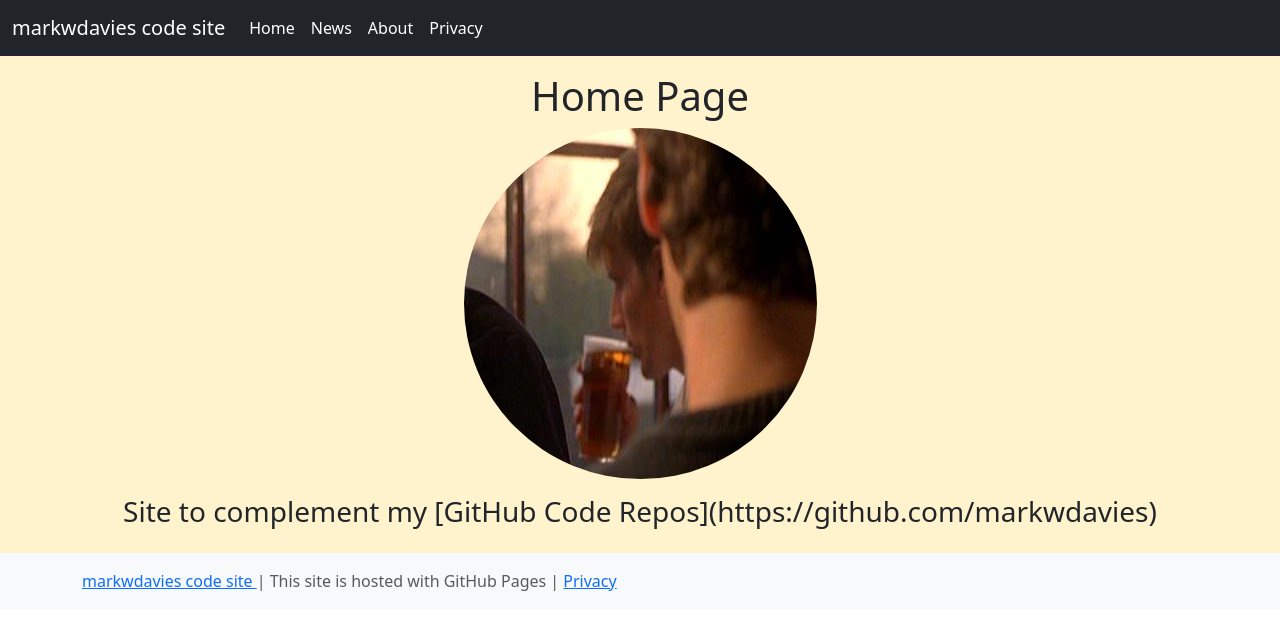
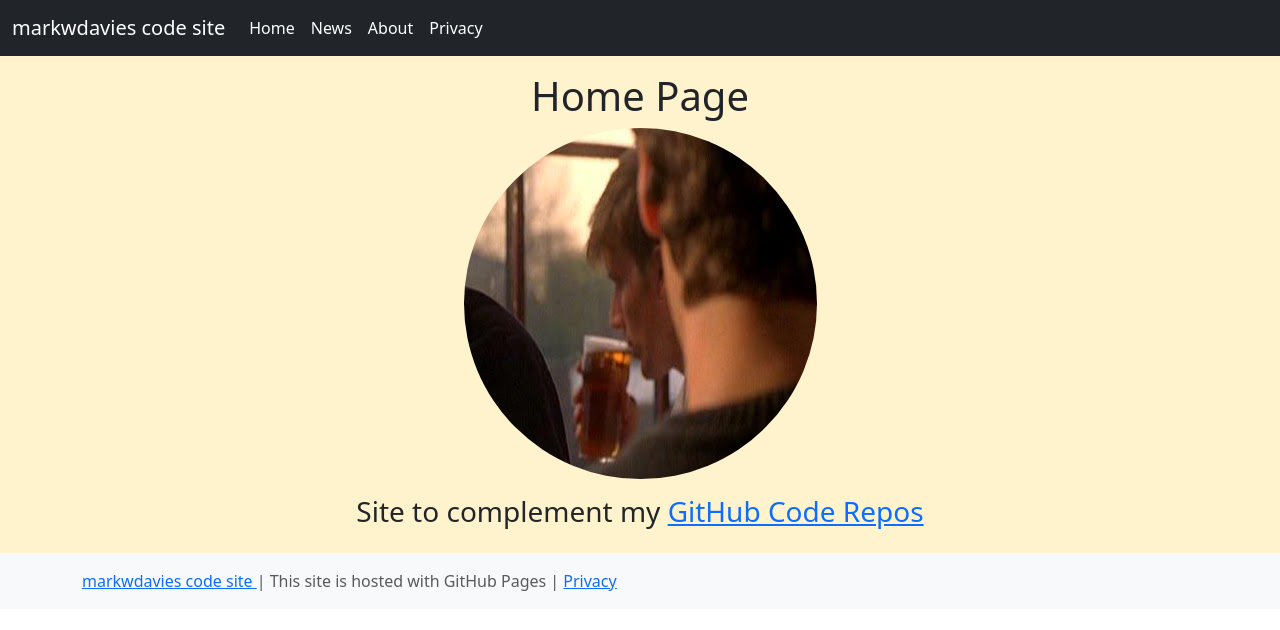
Before and after one commit to markwdavies/markwdavies.github.io, a Jekyll site: the page built from index.md, in a window 1280 px wide. Shown: the top 630 px of the page. Built offline with Jekyll 4.4.1, drawn with Linux system fonts in a browser that asks for light colours; some of the changed lines change nothing that is shown.

Commit message:
link correction

```diff
--- a/index.md
+++ b/index.md
@@ -5,4 +5,4 @@
 # {{ page.title }}
 
 <img src="images/mwd.jpg" class="img-responsive rounded-circle" alt="in the Pub" >
-<h3>Site to complement my [GitHub Code Repos](https://github.com/markwdavies)</h3>
+<h3>Site to complement my <a href="https://github.com/markwdavies">GitHub Code Repos</a></h3>
```
